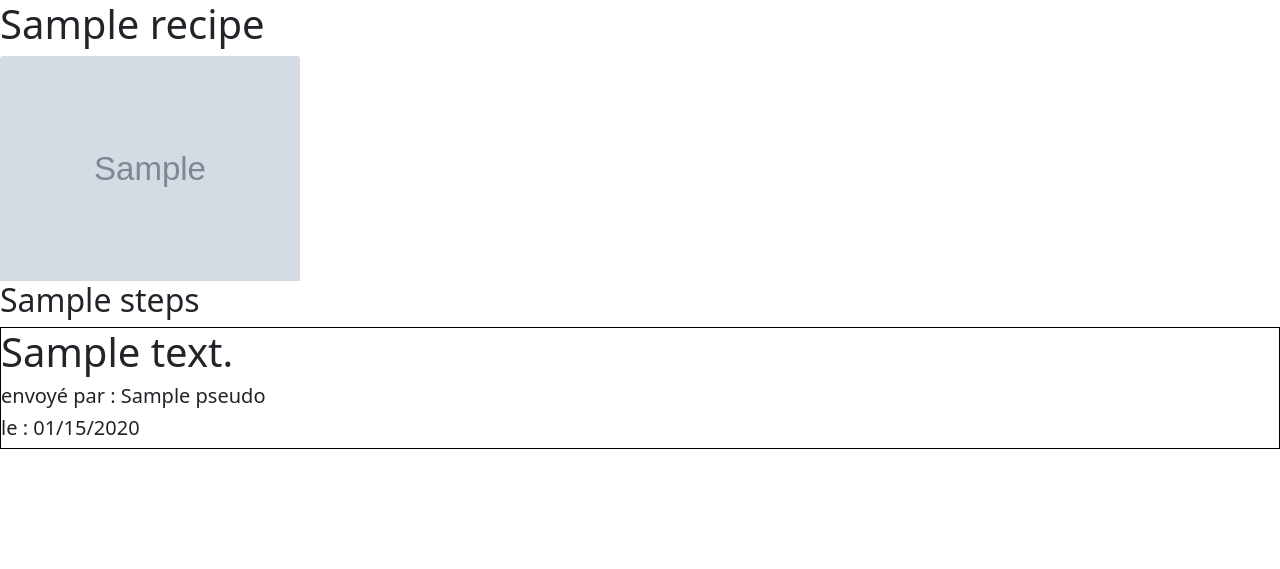
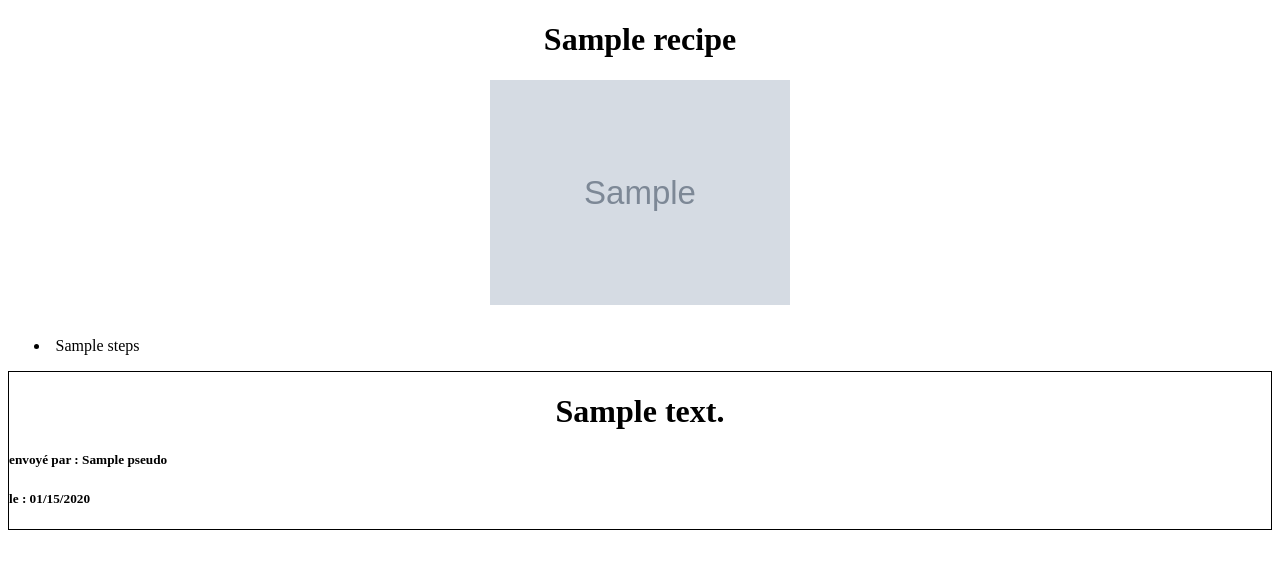
Before and after one commit to docokara/FoodSens, a Symfony app: template templates/home/showRecipe.html.twig in a window 1280 px wide. Shown: the top 569 px of the page. Run offline with Twig, Linux system fonts and the light colour scheme; the template is opened without the code that fills it: most values are stand-ins (such as "Sample title", 1, 10 or a date in 2020); grey boxes marked "Sample" are stand-in pictures; some libraries are stand-ins or nearby versions.

Commit message:
showrecipe

```diff
--- /dev/null
+++ b/public/css/recipe.css
@@ -0,0 +1,23 @@
+ h1{
+    text-align: center;
+}
+.recipe img{
+    display: block;
+    margin-left: auto;
+    margin-right: auto;
+}
+
+.recipe p{
+    padding-left:2vw;
+}
+.recipe li{
+    padding-left:2vw;
+    padding-top: 2VH;
+}
+
+.recipe a:hover{
+    color: blue;
+}
+.recipe .admin{
+    padding-left: 2vw;
+}
--- a/templates/base.html.twig
+++ b/templates/base.html.twig
@@ -7,7 +7,7 @@
         {# Run `composer require symfony/webpack-encore-bundle` to start using Symfony UX #}
         {% block stylesheets %}
             <link href="https://cdn.jsdelivr.net/npm/bootstrap@5.0.2/dist/css/bootstrap.min.css" rel="stylesheet" integrity="sha384-EVSTQN3/azprG1Anm3QDgpJLIm9Nao0Yz1ztcQTwFspd3yD65VohhpuuCOmLASjC" crossorigin="anonymous">
-            <link href="/css/style4.css" rel="stylesheet" type="text/css"/>
+            <link href="/css/style2.css" rel="stylesheet" type="text/css"/>
         {% endblock %}
 
         {% block javascripts %}
--- a/templates/home/showRecipe.html.twig
+++ b/templates/home/showRecipe.html.twig
@@ -1,16 +1,25 @@
 {% extends 'base.html.twig' %}
 
-{% block title %}{% endblock %}
+{% block stylesheets %}
+   <link href="/css/recipe.css" rel="stylesheet" type="text/css"/>
+{% endblock %}
 
 {% block body %}
-   <html>
-   <body>
+<html>
+<body>
+
     <h1>{{recipe.name}}</h1>
-    <img src="{{ asset('uploads/' ~ recipe.image) }}" class="card-img-top" alt="recipeimage" style="width : 300px">
-    <h2>{{recipe.steps}}</h2>
+
+    <span class="recipe">
+      <img src="{{ asset('uploads/' ~ recipe.image) }}" class="card-img-top" alt="recipeimage" style="width : 300px">
+
+      <p>
+         <li>{{recipe.steps}}</li>
+      </p>
+
      {% if app.user and ('ROLE_ADMIN' in app.user.roles or recipe.author.id == app.user.id)  %}
-    <a href="{{ path('user_recipe_delete', {"id" : recipe.id }) }}">Supprimer</a>
-    <a href="{{ path('user_recipe_edit', {"id" : recipe.id }) }}">Editer</a>
+      <a class='admin' href="{{ path('user_recipe_delete', {"id" : recipe.id }) }}">Supprimer</a>
+      <a class='admin' href="{{ path('user_recipe_edit', {"id" : recipe.id }) }}">Editer</a>
      {% endif %}
      {% if editedComId == 'undefined' %}
        {{ include('base/_form.html.twig', {'button_label': "envoyer !"}) }}
@@ -24,14 +33,16 @@
          <h5>envoyé par : {{commentaire.owner.pseudo}}</h5>
              <h5>le : {{commentaire.date|date("m/d/Y")}}</h5>
                {% if commentaire in app.user.commentaires or "ROLE_ADMIN" in app.user.roles %}
-                  <a href="{{ path('recipe_delete_commentaire', {"id": commentaire.id, "editCom" : 'undefined'}) }}">delete</a>
-                  <a href="{{path('recipe_show',{"id" : recipe.id,"editCom" : commentaire.id})}}"> edit</a>
+                  <a href="{{ path('recipe_delete_commentaire', {"id": commentaire.id, "editCom" : 'undefined'}) }}">Supprimer</a>
+                  <a href="{{path('showRecipe',{"id" : recipe.id,"editCom" : commentaire.id})}}"> Modifier</a>
                {% endif %}
 
    {% endif %}
       </div>
      {% endfor %}
-   </body>
-   </html>
+
+   </span>
+</body>
+</html>
 
 {% endblock %}
```
